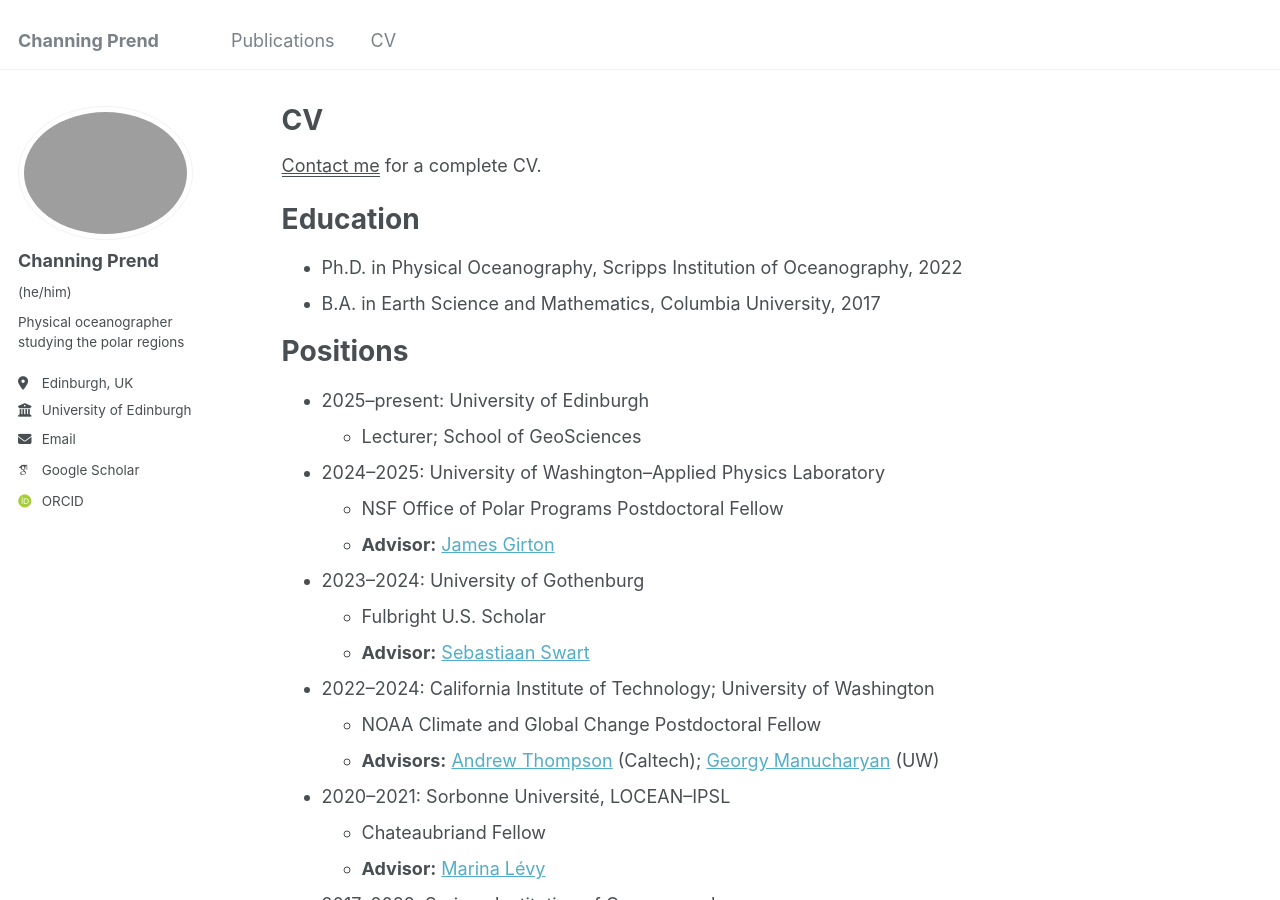
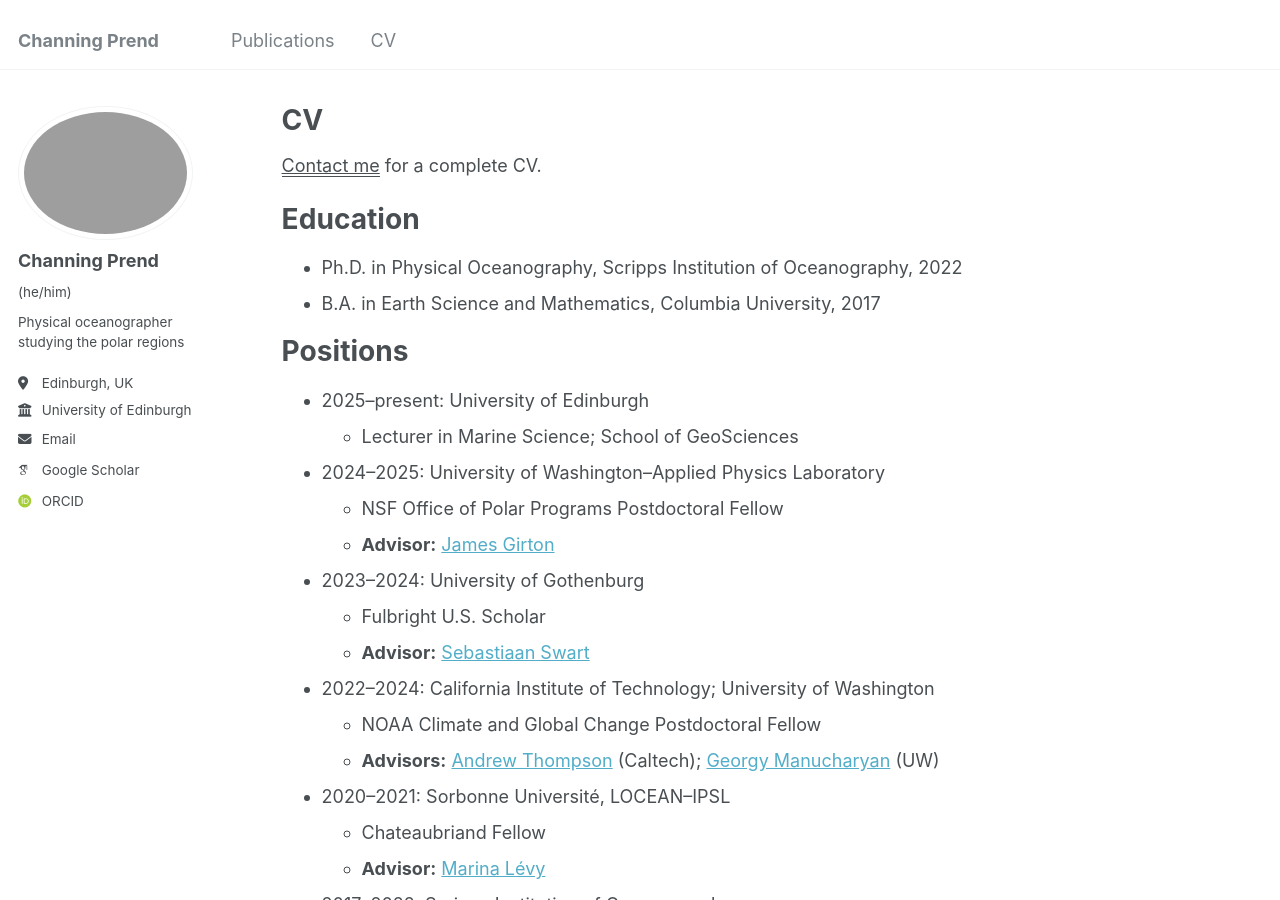
Before and after one commit to cprend/cprend.github.io, a Jekyll site: the page built from _pages/cv.md, in a window 1280 px wide and 900 px high. Built offline with Jekyll 4.4.1, drawn with Linux system fonts in a browser that asks for light colours; some web fonts are replaced.

Commit message:
Update cv.md

```diff
--- a/_pages/cv.md
+++ b/_pages/cv.md
@@ -18,7 +18,7 @@ Education
 Positions
 ======
 * 2025--present: University of Edinburgh
-  * Lecturer; School of GeoSciences
+  * Lecturer in Marine Science; School of GeoSciences
 * 2024--2025: University of Washington--Applied Physics Laboratory
   * NSF Office of Polar Programs Postdoctoral Fellow
   * **Advisor:** [James Girton](https://www.apl.washington.edu/people/profile.php?last_name=Girton&first_name=James)
```
